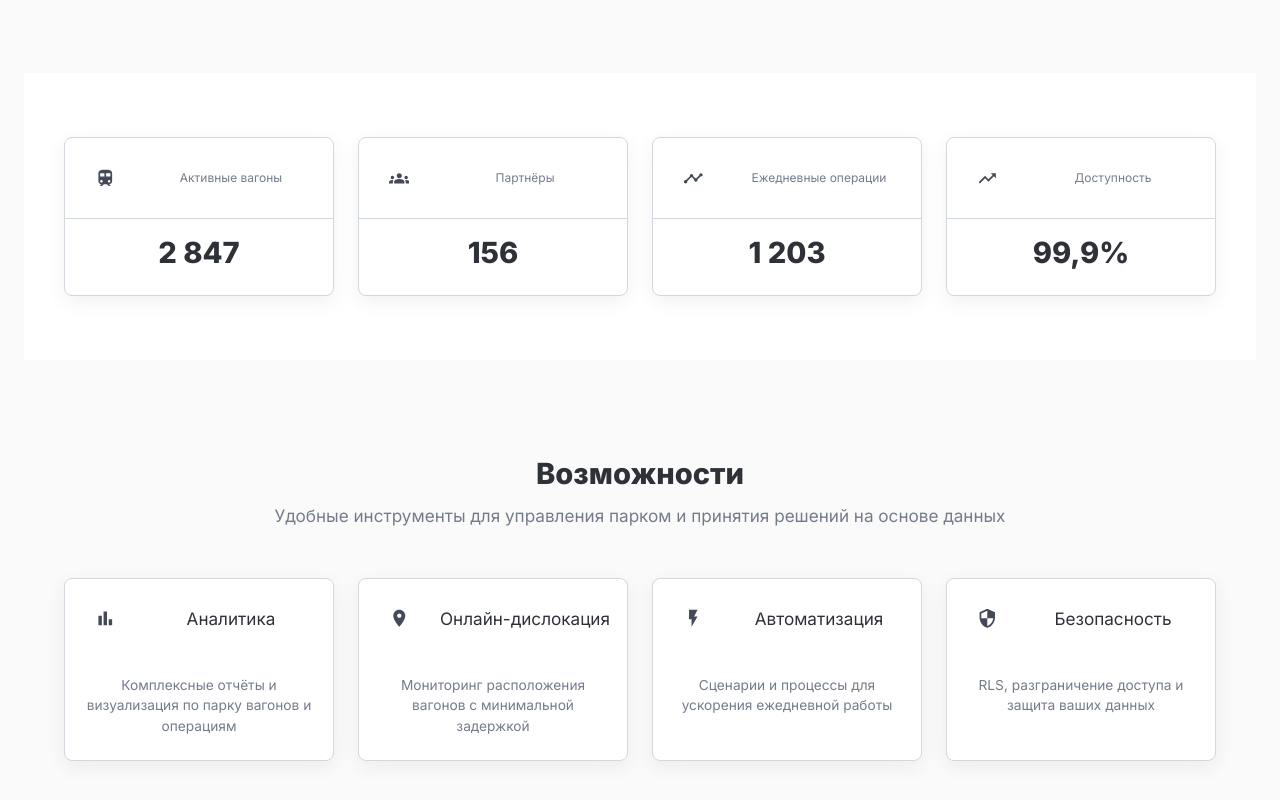
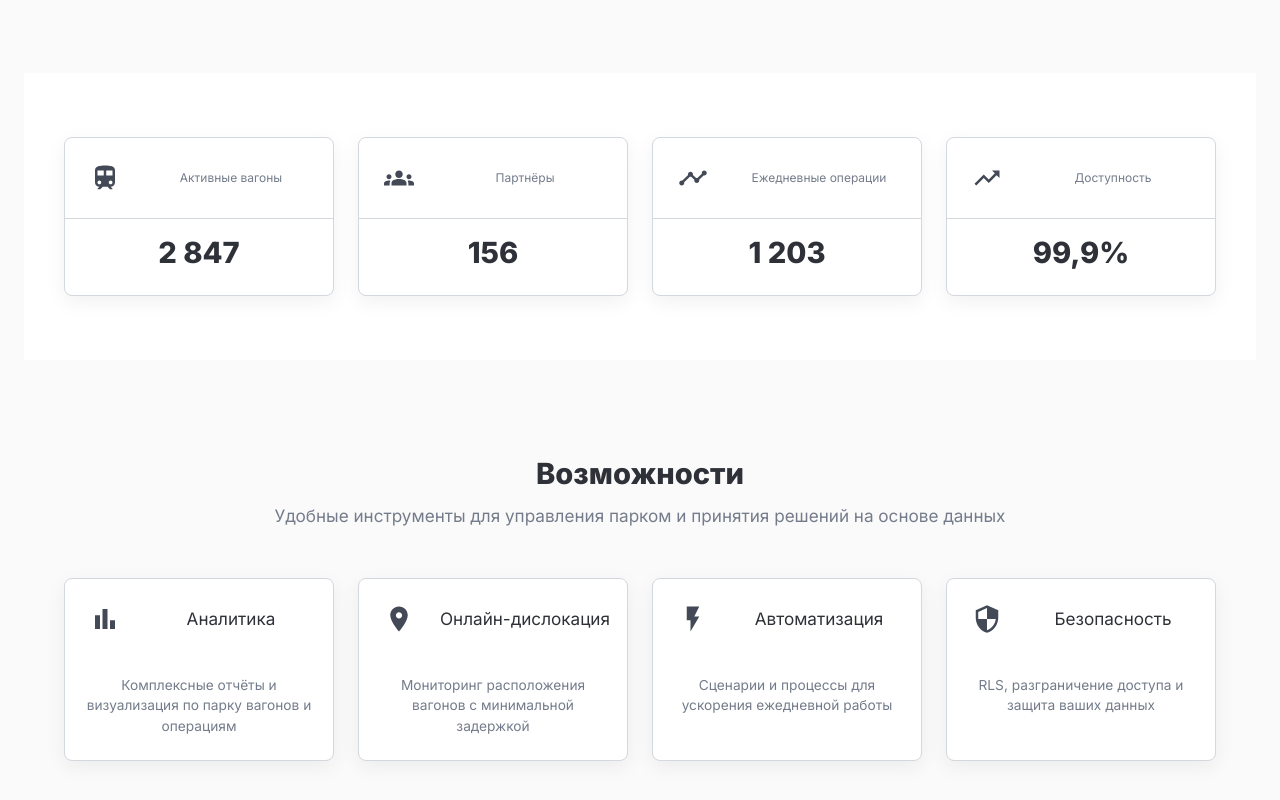
Before and after one commit to DKen717/bitrain-site, a Next.js app: page / in a window 1280 px wide. Shown: the part 442-1242 px from the top of the page. Built offline with nearby package versions, Linux system fonts and the light colour scheme.

Commit message:
Update index.jsx

```diff
--- a/pages/index.jsx
+++ b/pages/index.jsx
@@ -135,7 +135,7 @@ export default function Home() {
                             justifyContent: 'center'
                           })}
                         >
-                          <Icon sx={{ color: 'primary.main' }} />
+                          <Icon sx={{ color: 'primary.main' }} fontSize="large" />
                         </Box>
                       }
                     />
@@ -193,7 +193,7 @@ export default function Home() {
                             justifyContent: 'center'
                           })}
                         >
-                          <Icon sx={{ color: 'primary.main' }} />
+                          <Icon sx={{ color: 'primary.main' }} fontSize="large" />
                         </Box>
                       }
                     />
```
